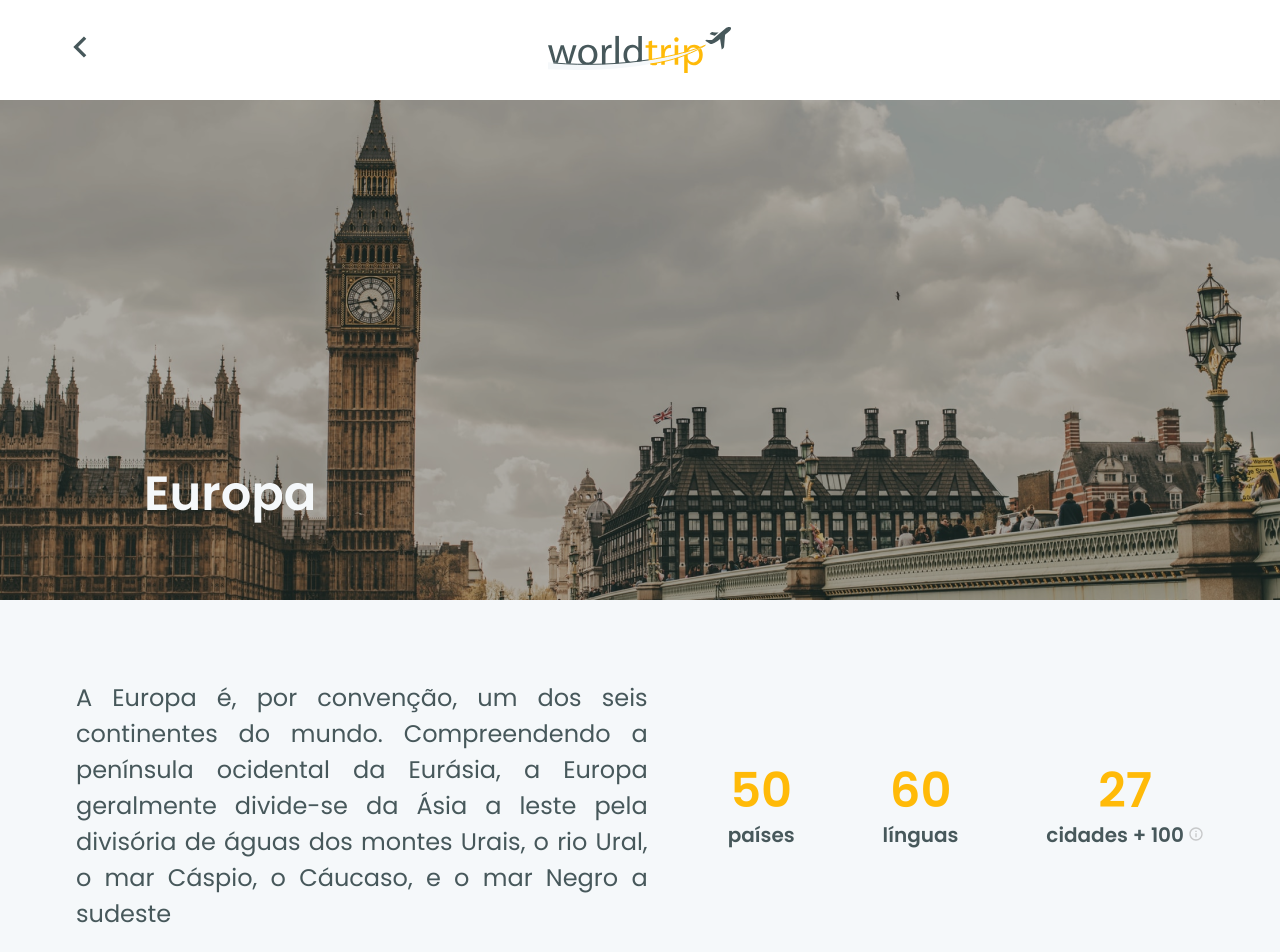
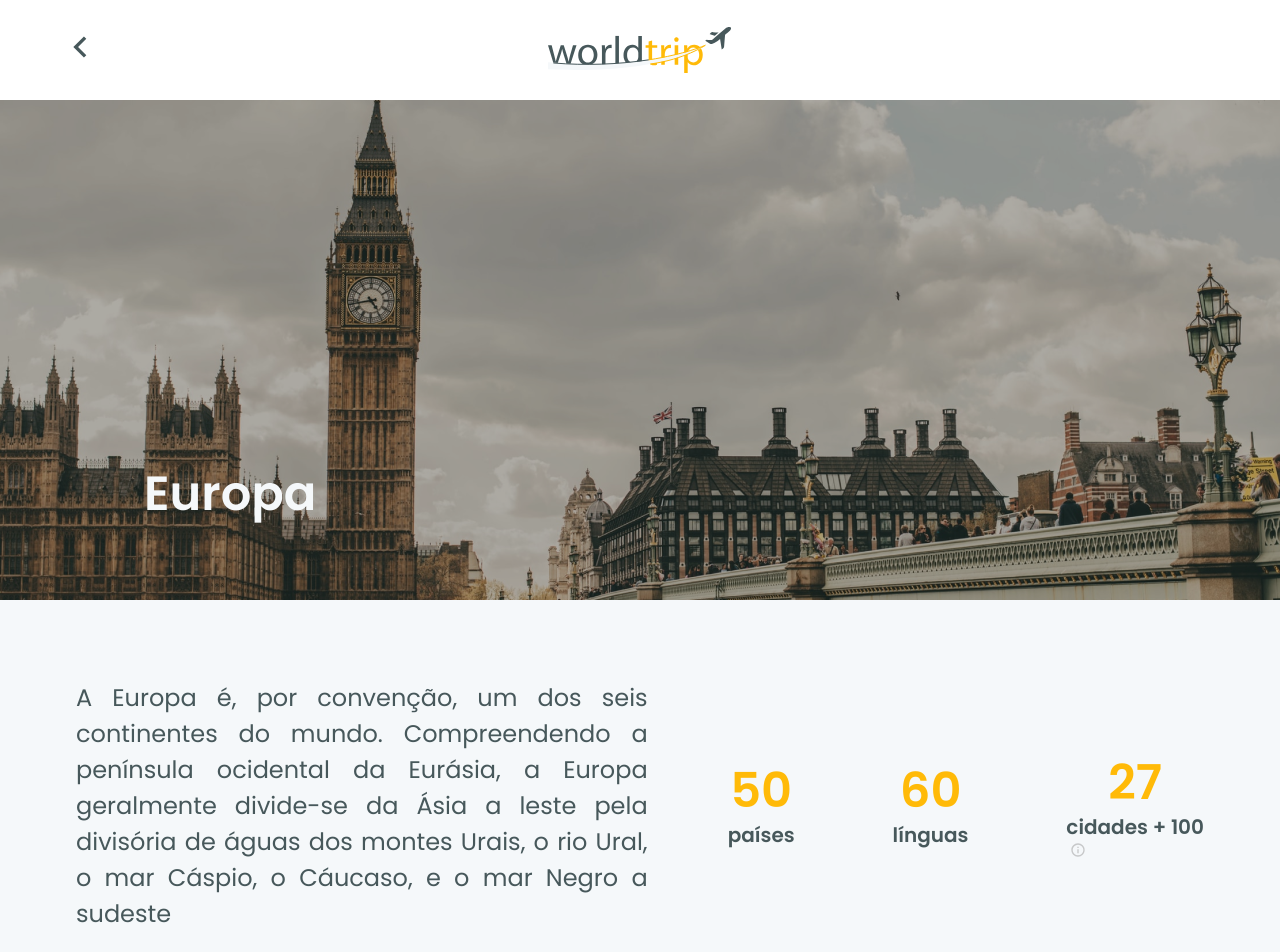
Before and after one commit to BrunoMatosSilva/worldtrip, a Next.js app: page /continent/europe in a window 1280 px wide. Shown: the top 952 px of the page. Built offline with nearby package versions, Linux system fonts and the light colour scheme.

Commit message:
Icon display none

```diff
--- a/src/components/Content/infos.tsx
+++ b/src/components/Content/infos.tsx
@@ -38,6 +38,7 @@ export default function Infos() {
                         <PopoverTrigger>
                             <span>
                                 <Icon
+                                display={["none", "none", "block"]}
                                 cursor="pointer"
                                 as={RiInformationLine}
                                 ml="1"
```
